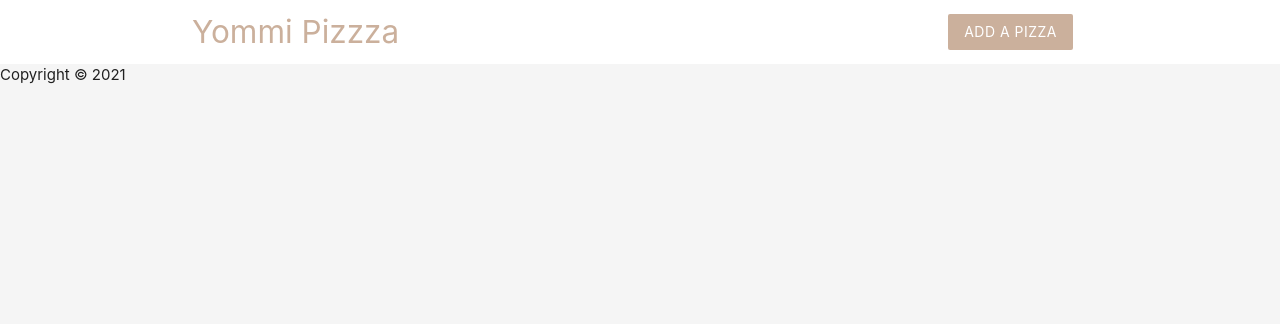
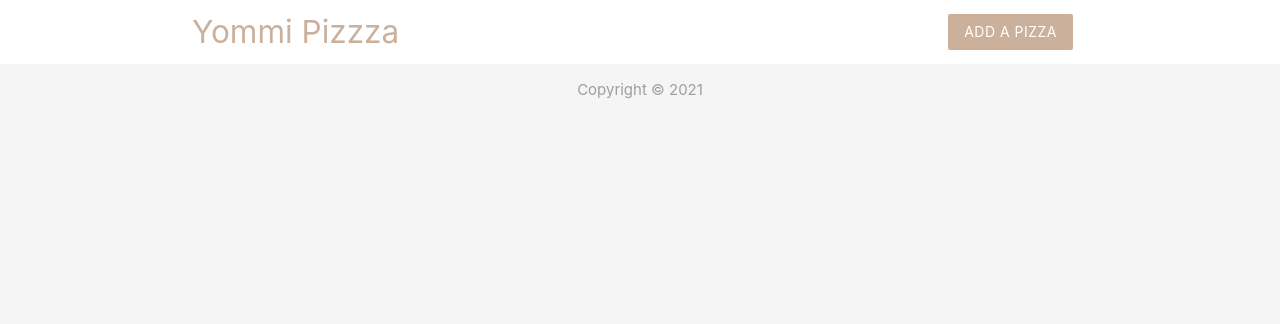
Before and after one commit to godwinmaga6/pizza-project, a PHP site: page / in a window 1280 px wide. Shown: the top 324 px of the page. Run offline with PHP 8.4, Linux system fonts and the light colour scheme.

Commit message:
updated footer

```diff
--- a/templates/footer.php
+++ b/templates/footer.php
@@ -1,2 +1,4 @@
-<footer>Copyright &copy; 2021</footer>
+<footer class="section">
+    <div class="center grey-text">Copyright &copy; 2021</div>
+</footer>
 </body>
```
